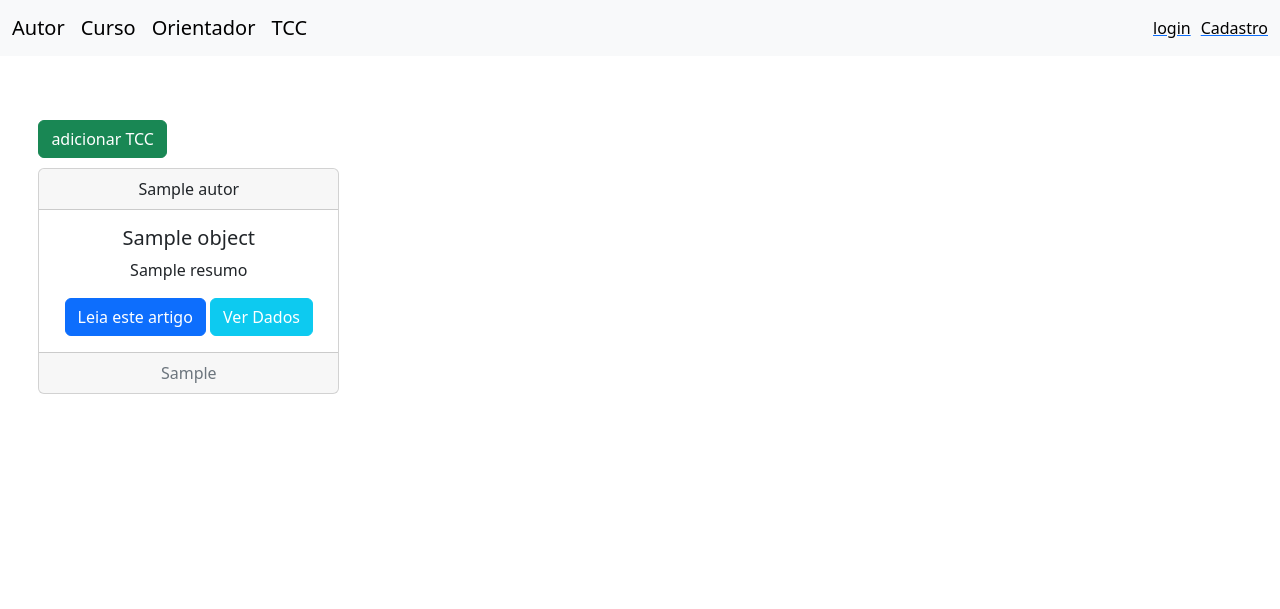
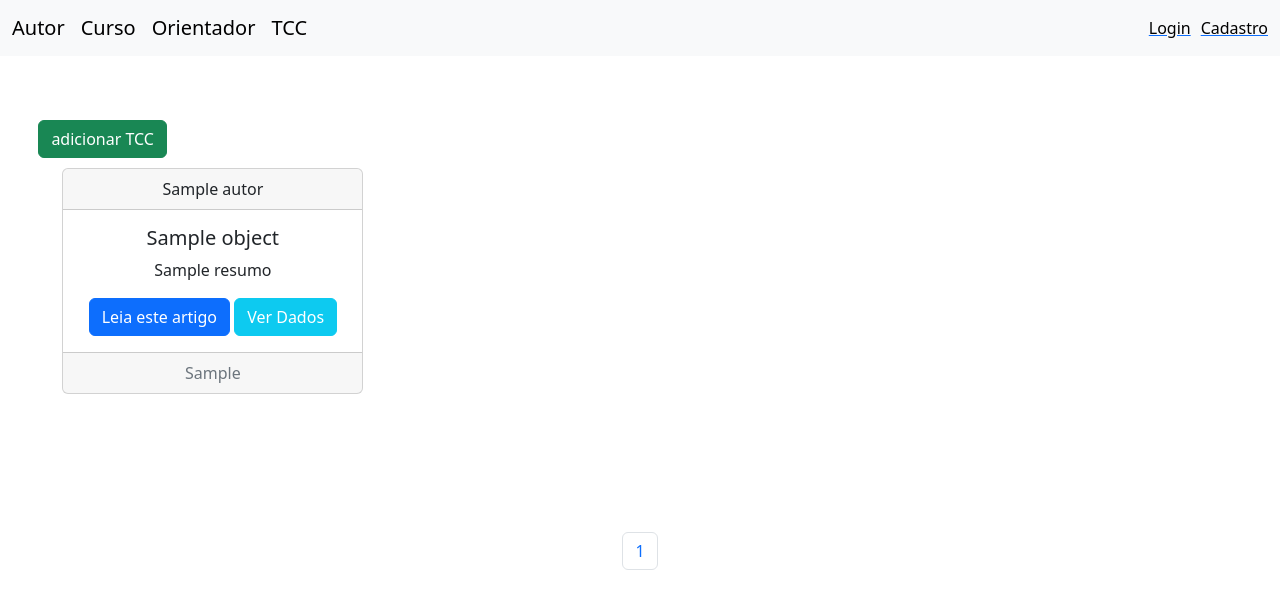
Before and after one commit to Mila-hella/ProjetoTCC, a Django app: template repostoroTCC/templates/tcc/home.html in a window 1280 px wide. Shown: the top 609 px of the page. Run offline with Django 4.2, Linux system fonts and the light colour scheme; the template is opened without the code that fills it: most values are stand-ins (such as "Sample title", 1, 10 or a date in 2020).

Commit message:
subindo alteracoes

```diff
--- a/repostoroTCC/apps/TCC/views.py
+++ b/repostoroTCC/apps/TCC/views.py
@@ -11,6 +11,8 @@ from django.contrib.auth.decorators import login_required
 class TCCListView(ListView):
     model = TCC
     template_name: str = "tcc/home.html"
+    paginate_by = 6
+
 
 @login_required
 def TCCUploadView(request):
--- a/repostoroTCC/apps/accounts/views.py
+++ b/repostoroTCC/apps/accounts/views.py
@@ -1,5 +1,6 @@
 from multiprocessing import context
 from django.contrib.auth.views import PasswordChangeView
+from django.urls import reverse_lazy
 from .forms import CadastroForm
 from django.views.generic.edit import UpdateView, DeleteView, CreateView
 from django.contrib.auth.models import User
@@ -8,7 +9,7 @@ from django.contrib.auth.mixins import LoginRequiredMixin
 class UserCreateView(CreateView):
     form_class = CadastroForm
     template_name = 'forms/register.html'
-    success_url = "/"
+    success_url = reverse_lazy('login')
 
     def get_context_data(self, **kwargs):
         context = super(CreateView, self).get_context_data(**kwargs)
--- a/repostoroTCC/templates/base.html
+++ b/repostoroTCC/templates/base.html
@@ -1,10 +1,13 @@
 <!DOCTYPE html>
+{% load static %}
 <html lang="en">
 
 <head>
     <meta charset="UTF-8">
     <meta http-equiv="X-UA-Compatible" content="IE=edge">
     <meta name="viewport" content="width=device-width, initial-scale=1.0">
+
+    <link rel="icon" href="https://cdn.icon-icons.com/icons2/1804/PNG/512/iconfinder-481-university-bank-campus-court-4212926_114964.png" type="image/x-icon">
     {% block style %}
 
     {% endblock %}
@@ -43,7 +46,7 @@
               {% else %}
                 <a class="accounts-button login" href="{% url 'login' %}">
                   <span style="color: black;" class="navbar-text">
-                    login
+                    Login
                   </span>
                 </a>
 
--- a/repostoroTCC/templates/tcc/home.html
+++ b/repostoroTCC/templates/tcc/home.html
@@ -9,6 +9,15 @@
             flex-wrap: wrap;
             justify-content: space-between;
             margin-top: 10px;
+        }
+
+        .card {
+            margin-left: 2%;
+            margin-bottom: 1.5%;
+        }
+
+        .pagination {
+            margin: 5% auto 0 auto;
         }
     </style>
 {% endblock%}
@@ -36,6 +45,37 @@
             {% endfor %}
     </div>
 
+    <div class="pagination">
+        <ul class="pagination">
+            {% if page_obj.has_previous %}
+                <li class="page-item">
+                    <a class="page-link" href="?page=1">&laquo; Primeira</a>
+                </li>
+
+                <li class="page-item">
+                    <a class="page-link" href="?page={{ page_obj.previous_page_number }}">anterior</a>
+                </li>
+            {% endif %}
+
+            {% for obj in page_obj.paginator %}
+
+                <li class="page-item">
+                    <a class="page-link" href="?page={{obj.number}}">{{obj.number}}</a>
+                </li>
+
+            {% endfor %}
+
+            {% if page_obj.has_next %}
+            <li class="page-item">
+                <a class="page-link" href="?page={{ page_obj.next_page_number }}">Próxima</a>
+            </li>
+            <li class="page-item">
+                <a class="page-link" href="?page={{ page_obj.paginator.num_pages }}">Última &raquo;</a>
+            </li>
+            {% endif %}
+        </ul>
+    </div>
+
     {% else %}
         <p>Nenhum TCC cadastrado</p>
 
```
Also changed, not shown: repostoroTCC/repostoroTCC/settings.py (+9 -8 lines), repostoroTCC/apps/Autor/migrations/0001_initial.py (added), repostoroTCC/apps/Autor/migrations/__init__.py (added), repostoroTCC/apps/Curso/migrations/0001_initial.py (added), repostoroTCC/apps/Curso/migrations/__init__.py (added), repostoroTCC/apps/Orientador/migrations/0001_initial.py (added), repostoroTCC/apps/Orientador/migrations/__init__.py (added), repostoroTCC/apps/TCC/migrations/0001_initial.py (added), repostoroTCC/apps/TCC/migrations/__init__.py (added), repostoroTCC/apps/accounts/migrations/__init__.py (added), repostoroTCC/static/img/icon.ico (added), 1 other file.
